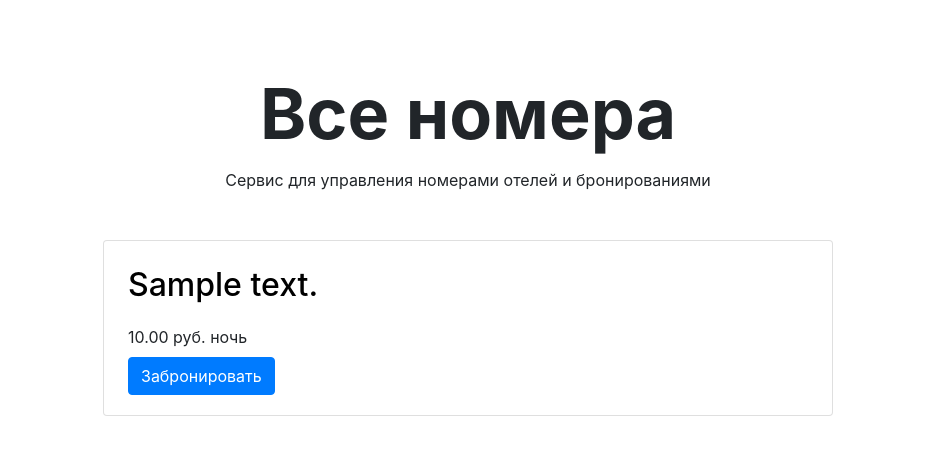
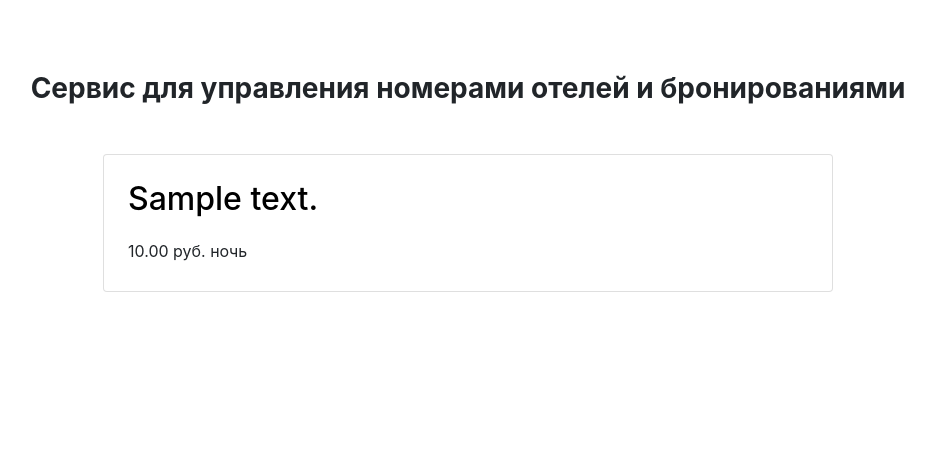
Before and after one commit to denisorionov/manage_hotel_rooms, a Django app: page / in a window 1280 px wide. Shown: the top 455 px of the page, without its empty margins (172-1107 px from the left). Run offline with Django 3.2, Linux system fonts and the light colour scheme; tables that the repository leaves empty hold one stand-in row (values such as "Sample post"); parts of the project's set-up code (start-up, migrations or seed data) failed here and were passed over; some libraries are stand-ins or nearby versions.

Commit message:
Fix index.html

```diff
--- a/hotel/templates/index.html
+++ b/hotel/templates/index.html
@@ -19,8 +19,7 @@
 
 <main class="container mt-3">
     <section>
-      <h1 class="h1 text-center mx-auto mt-4 pt-5" style="font-size: 70px;"><strong>Все номера</strong></h1>
-      <p class="text-center pt-1">Cервис для управления номерами отелей и бронированиями</p>
+      <h3 class="text-center mx-auto mt-4 pt-5"><strong>Сервис для управления номерами отелей и бронированиями</strong></h3>
       <div class="row mt-5">
   {% for room in rooms %}
           <div class="col-12 col-lg-8 offset-lg-2 m-auto">
@@ -28,9 +27,9 @@
             <div class="card-body px-4">
               <div class="row">
                 <div class="col-8 col-md-8 col-lg-9">
-                  <a class="navbar-brand mr-4 font-weight-bold" href="" style="color: black"><h2 class="h2 pb-2">{{ room.description }}</h2></a>
+                  <a class="navbar-brand mr-4 font-weight-bold" style="color: black"><h2 class="h2 pb-2">{{ room.description }}</h2></a>
                   <p class="mb-2">{{ room.price }} руб. ночь</p>
-                  <button type="button" class="btn btn-primary">Забронировать</button>
+                  <!--<button type="button" class="btn btn-primary">Забронировать</button>-->
                 </div>
 
               </div>
```
